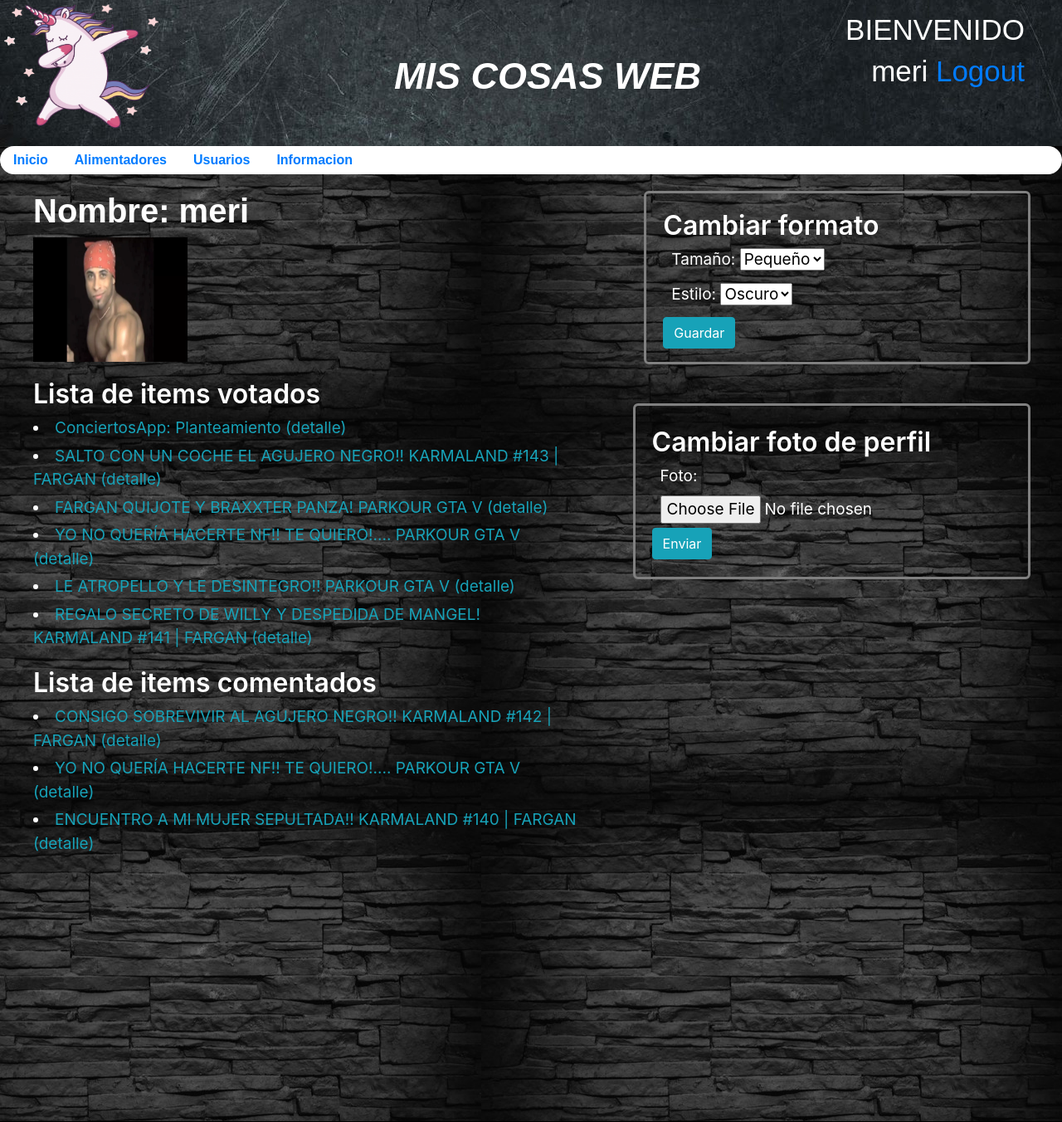
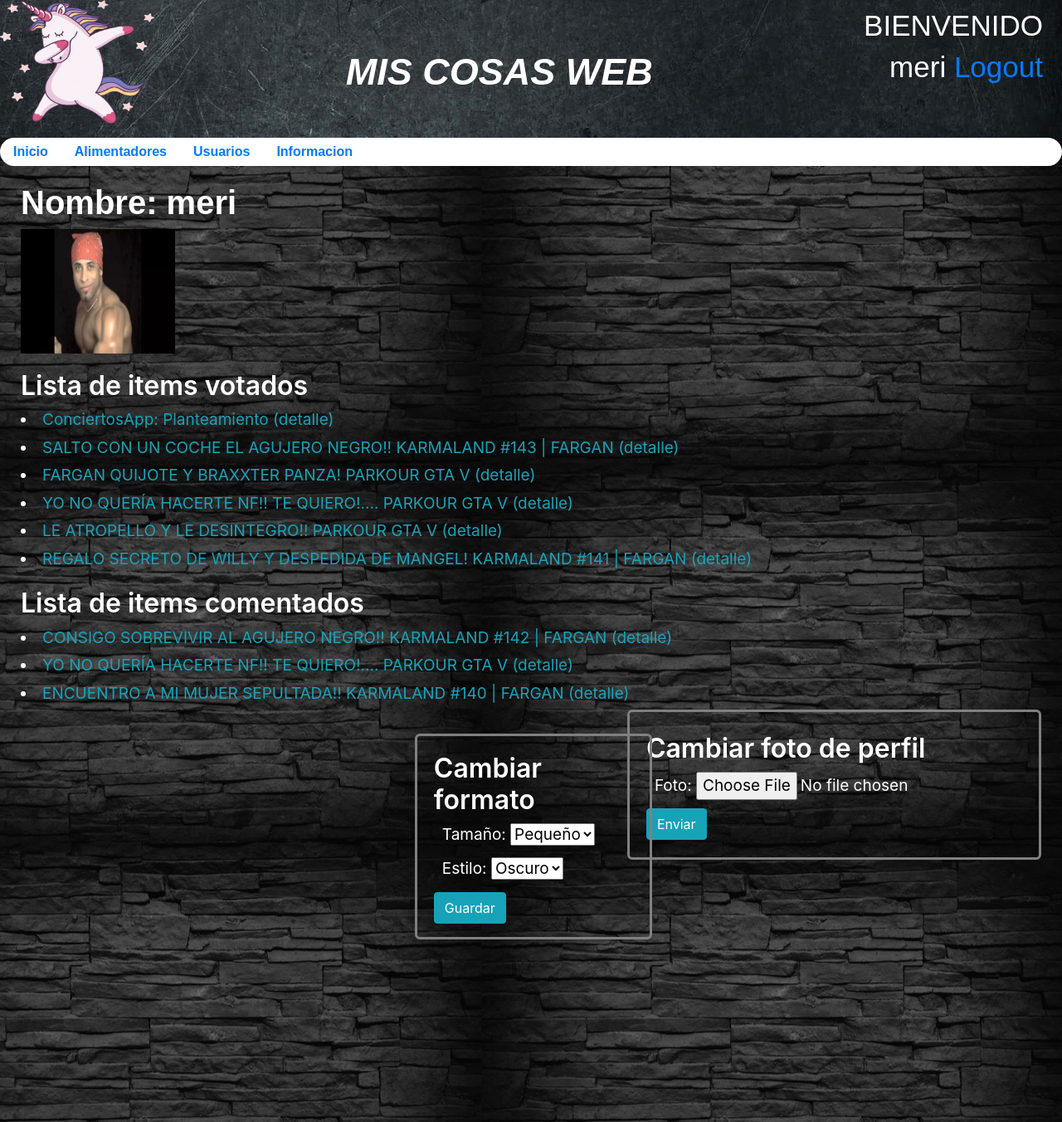
Before and after one commit to meridiaz/final-miscosas, a Django app: a page that uses proyecto/miscosas/templates/miscosas/base.html in a window 1280 px wide. Shown: the top 1352 px of the page at 83% size. Run offline with Django 3.2, Linux system fonts and the light colour scheme; a user stored in the database is signed in; data comes from the database, SQL or seed files in the repository; both versions use the stored data as it was after the commit; some libraries are stand-ins or nearby versions.

Commit message:
metiendo bootstrap a index, cabecera y pag del usuario

```diff
--- a/proyecto/miscosas/templates/miscosas/base.html
+++ b/proyecto/miscosas/templates/miscosas/base.html
@@ -14,11 +14,17 @@
     <title>{% trans 'Mis Cosas Web' %}</title>
   </head>
   <body>
+    <div id="cabecera" >
+    <div class="row">
 
-    <div id="cabecera" >
       <!-- imagen del sitio #2d6360;-->
+      <div class="col-3">
         <img src="{% static "miscosas/banner2.jpg" %}" width="186" height="150" align="left">
+      </div>
+        <div class="col-5">
         <h1>{% trans 'MIS COSAS WEB' %}</h1>
+        </div>
+        <div class="col-4">
           <h2>{% trans 'BIENVENIDO' %}</h2>
           <!-- <p>{{error}}</p> -->
           {% if user.is_authenticated %}
@@ -35,9 +41,8 @@
                   <button type="submit" name="action" value="Registrar">{% trans 'Registrar' %}</button>
                 </form>
             {% endif %}
-
-
-
+            </div>
+        </div>
     </div>
     <div class="nav nav-pills">
       <li class="nav-item">
@@ -54,6 +59,7 @@
       </li>
     </div>
     <div id="contenido">
+
         {% block contenido %}
         {% endblock %}
     </div>
--- a/proyecto/miscosas/templates/miscosas/micss.css
+++ b/proyecto/miscosas/templates/miscosas/micss.css
@@ -1,11 +1,15 @@
 #cabecera{
   box-sizing: content-box;
-  padding: 5px;
+
   position: relative;
 
   height:166px;
   text-align:right;
-  background: #2d6360 70% url(static/miscosas/{{fondo_cabec}}) no-repeat;
+  background: #2d6360 100% url(static/miscosas/{{fondo_cabec}});
+}
+
+#cabecera .row {
+  margin-right: 0px;
 }
 
 h2{
@@ -47,26 +51,27 @@ p{
 
 
 #cabecera h2{
-  right:40;
+  right:2%;
   top:10;
   font-size: 35;
 }
 
 #cabecera h1{
   position: absolute;
-  top:65;
-  left: 475;
+  top:40%;
+  left: 20%;
   font-size: 45px;
+  text-align: center;
 }
 
 
 #cabecera form{
-  position: absolute;
-  box-sizing: content-box;
+  /* position: absolute;
+  box-sizing: content-box; */
   padding: 5px;
-  text-align:right;
-  left: 67%;
-  width: 400px;
+  /* text-align:right;
+  right: 2%; */
+
 }
 
 .nav{
@@ -97,7 +102,7 @@ body{
 
 #cabecera button{
   position: absolute;
-  top: 100%;
+  top: 85%;
   right: 32%;
   margin-top: 3;
 }
@@ -121,10 +126,9 @@ button{
 }
 
  #top5{
-  box-sizing: content-box;
-  width: 30%;
-  position: absolute;
-  right: 3%;
+  /* width: 30%;*/
+  margin-left: 6%;
+  padding-top: 20px;
   /* top: 80%;
   text-align:left; */
 
@@ -134,14 +138,10 @@ button{
   padding-left: 20px;
   padding-right: 20px;
   margin-top: 20%;
-  padding-top: 2%;
   padding-bottom: 10px;
 }
 
 #formalimentadores{
-  box-sizing: border-box;
-  position: absolute;
-  right: 3%;
   border: 3px solid pink;
   border-radius: 10px;
   padding-left: 20px;
@@ -149,46 +149,42 @@ button{
 }
 
 #top10{
-  border-right-color: purple;
-  width: 60%;
+  /* width: 60%; */
   margin-bottom: 40px;
-  padding-right: 10px;
+  padding-right: 3%;
 }
 
 #fotoperfil{
-  box-sizing: content-box;
+  /* box-sizing: content-box; */
   padding: 5px;
   padding-left: 20px;
-  position: absolute;
+  /* position: absolute;
   text-align:left;
-  right: 3%;
+  right: 3%; */
   margin-bottom: 10%;
   border: 3px solid grey;
    /* background-color: #aca2a2; */
   border-radius: 6px;
-  margin-top: 20%;
-  width: 35%;
+  /* width: 35%; */
 }
 
 #cambiarestilo{
-  box-sizing: content-box;
-
-
   /* background-color: #41d8ed; */
   border: 3px solid grey;
   border-radius: 6px;
-  padding-right: 10%;
-  position: absolute;
+
+  /* position: absolute;
   right: 3%;
   margin-top: 0%;
-  margin-bottom: 10%;
-  padding-left: 20px;
+  margin-bottom: 10%; */
+   padding-left: 20px;
   padding-right: 14%;
+  /* margin-left: 6%; */
+  margin-top: 10%;
 }
 
 #items_votados, #items_comentados{
-  box-sizing: content-box;
-  width: 55%;
+  padding-right: 20px;
 }
 
  #video_empo{
--- a/proyecto/miscosas/templates/miscosas/usuario.html
+++ b/proyecto/miscosas/templates/miscosas/usuario.html
@@ -5,25 +5,8 @@
 
 {%block contenido%}
 
-{%if us_log.is_authenticated and us_log == usuario%}
-  <div id="cambiarestilo" >
-      <h3> {% trans 'Cambiar formato' %}</h3>
-      <form method="POST" action="/usuario/{{usuario.username}}">
-          {% csrf_token %}
-          {{ form_estilo.as_p }}
-          <button type="submit" name="action" class="save btn btn-info" value="formato">{% trans 'Guardar' %}</button>
-      </form>
-    </div>
-  <div id="fotoperfil" >
-      <h3> {% trans 'Cambiar foto de perfil' %}</h3>
-      <form method="POST" action="/usuario/{{usuario.username}}" enctype="multipart/form-data">
-          {% csrf_token %}
-          {{ form_foto.as_p }}
-        <button type="submit" name="action"class="save btn btn-info" value="foto">{% trans 'Enviar' %}</button>
-      </form>
-  </div>
-
-  {%endif%}
+<div class="row">
+  <div class="col-xs-6">
       <div id="presentacion_us">
             <h2>{% trans 'Nombre' %}: {{usuario.username}}</h2>
               {%if pag_us.foto%}
@@ -43,4 +26,32 @@
                 <p><li><a href="{{item.enlace}}">{{item.titulo}}</a> <a href="/item/{{item.id}}">({% trans 'detalle' %})</a></li></p>
             {%endfor%}
           </div>
+    </div>
+    {%if us_log.is_authenticated and us_log == usuario%}
+    <div class="col mini-box">
+        <div class="row float-right">
+          <div id="fotoperfil" >
+              <h3> {% trans 'Cambiar foto de perfil' %}</h3>
+              <form method="POST" action="/usuario/{{usuario.username}}" enctype="multipart/form-data">
+                  {% csrf_token %}
+                  {{ form_foto.as_p }}
+                <button type="submit" name="action"class="save btn btn-info" value="foto">{% trans 'Enviar' %}</button>
+              </form>
+          </div>
+          </div>
+          <div class="row float-right">
+            <div id="cambiarestilo" >
+                <h3> {% trans 'Cambiar formato' %}</h3>
+                <form method="POST" action="/usuario/{{usuario.username}}">
+                    {% csrf_token %}
+                    {{ form_estilo.as_p }}
+                    <button type="submit" name="action" class="save btn btn-info" value="formato">{% trans 'Guardar' %}</button>
+                </form>
+              </div>
+
+          </div>
+      </div>
+      {%endif%}
+
+  </div>
 {% endblock %}
--- a/proyecto/miscosas/views.py
+++ b/proyecto/miscosas/views.py
@@ -385,8 +385,8 @@ def cuenta_usuario(request, us):
     if 'format' in request.GET.keys():
         return procesar_docs_us(request, pagUsEstilo)
 
-    lista_vot = Item.objects.filter(like__usuario = usuario)
-    lista_comen = Item.objects.filter(comentario__usuario = usuario).distinct()
+    lista_vot = Item.objects.filter(like__usuario=usuario)
+    lista_comen = Item.objects.filter(comentario__usuario=usuario).distinct()
     context = {'form_estilo': PagUsForm(), 'usuario': usuario, 'recurso_us': '/usuario/'+us,
                 'pag_us': pagUsEstilo, 'form_foto': UploadImageForm(),
                 'us_log': request.user, 'lista_vot': lista_vot, 'lista_comen': lista_comen}
```
Also changed, not shown: proyecto/miscosas/templates/miscosas/index.html (+40 -31 lines), proyecto/db.sqlite3. Lines whose indentation alone changed are shown as unchanged.
